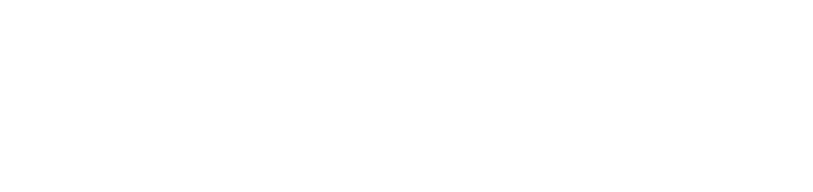
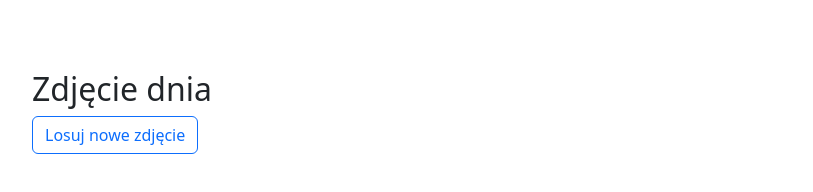
Before and after one commit to piotrdziemienczuk/inf04-web, a React (Vite) app in the folder zadania/m08/: page / in a window 1280 px wide. Shown: the part 1876-2068 px from the top of the page, without its empty margins (50-863 px from the left). Before the commit the page ends 1898 px from the top, so only its background shows below. Built offline with nearby package versions, Linux system fonts and the light colour scheme; no server answers.

Commit message:
MB8: widok ZdjecieDnia, podlaczony w App

```diff
--- a/zadania/m08/src/App.jsx
+++ b/zadania/m08/src/App.jsx
@@ -6,6 +6,7 @@
 import FiltersOffcanvas from './components/FiltersOffcanvas.jsx'
 import Footer from './components/Footer.jsx'
 import './App.css'
+import ZdjecieDnia from './components/ZdjecieDnia.jsx'
 
 function App() {
   const [zdjecia, setZdjecia] = useState([])
@@ -132,6 +133,8 @@
 
       <AddPhotoModal onDodaj={dodajZdjecie} />
       <FiltersOffcanvas aktywna={aktywnaKategoria} onWybierz={setAktywnaKategoria} />
+
+      <ZdjecieDnia />
     </>
   )
 }
--- a/zadania/m08/src/components/ZdjecieDnia.jsx
+++ b/zadania/m08/src/components/ZdjecieDnia.jsx
@@ -29,7 +29,33 @@
         pobierz()
     }, [id])
 
-    return <p>Zdjęcie dnia - tu dopiero będzie widok</p>
+    return (
+        <div className="container mt-5 mb-5">
+            <h2>Zdjęcie dnia</h2>
+
+            {zdjecie && (
+                <>
+                    <img
+                        src={`https://picsum.photos/id/${id}/400/250`}
+                        className="img-fluid rounded"
+                        alt={zdjecie.author}
+                    />
+                    <p className="text-muted mt-2">Autor: {zdjecie.author}</p>
+                </>
+            )}
+
+            <button
+                className="btn btn-outline-primary"
+                disabled={isLoading}
+                onClick={() => setId(losowaId())}
+            >
+                {isLoading ? 'Losuję ... ' : 'Losuj nowe zdjęcie'}
+            </button>
+        </div>
+
+
+
+    )
 }
 
 export default ZdjecieDnia
```
